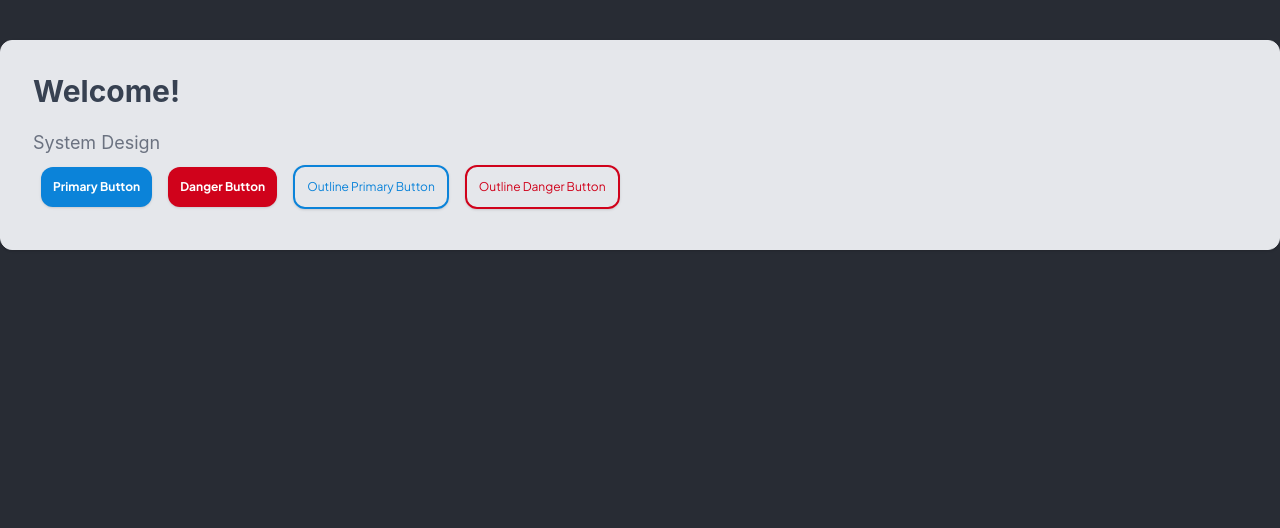
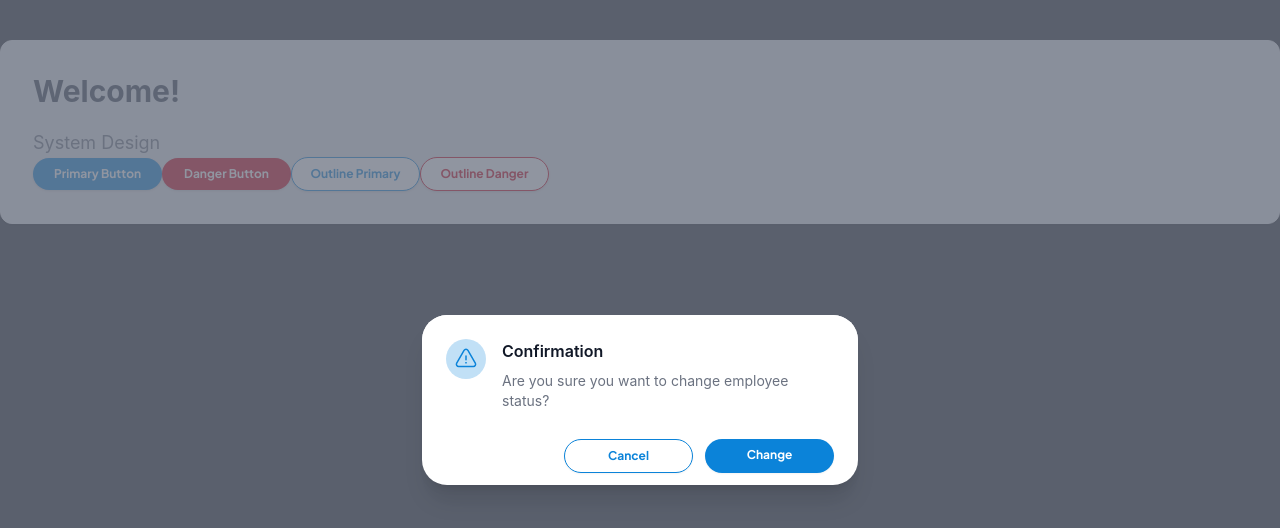
Before and after one commit to PROPENSI-A06-PLABS/frontend, a React (Create React App) app: page / in a window 1280 px wide. Shown: the top 528 px of the page. Built offline with nearby package versions, Linux system fonts and the light colour scheme.

Commit message:
Membuat component modal dan revisi button

```diff
--- a/package.json
+++ b/package.json
@@ -10,7 +10,7 @@
     "react": "^18.2.0",
     "react-dom": "^18.2.0",
     "react-icons": "^4.8.0",
-    "react-scripts": "5.0.1",
+    "react-scripts": "^5.0.1",
     "web-vitals": "^2.1.4"
   },
   "scripts": {
--- a/src/App.js
+++ b/src/App.js
@@ -1,7 +1,8 @@
 import logo from './logo-plabs-full.png';
 import './App.css';
 // import Button from './components/Button';
-import { Button, OutlineButton } from './components/Button';
+// import { Button, OutlineButton } from './components/Button';
+import { Button, OutlineButton, WarningModal, ConfirmModal, Navbar } from './components'
 
 // function App() {
 //   return (
@@ -15,6 +16,7 @@ import { Button, OutlineButton } from './components/Button';
 
 function App() {
   return (
+    <>
     <div className="container mx-auto bg-gray-200 rounded-xl shadow border p-8 m-10">
       <p className="text-3xl text-gray-700 font-bold mb-5">
         Welcome!
@@ -26,9 +28,14 @@ function App() {
       {/* <button className="primary-button" onClick={() => console.log("Primary Button")}>asdad</button> */}
       <Button variant="button-primary" onClick={() => console.log("Primary Button")}>Primary Button</Button>
       <Button variant="button-danger" onClick={() => console.log("Danger Button")}>Danger Button</Button>
-      <OutlineButton variant="button-primary" onClick={() => console.log("Outline Primary Button")}>Outline Primary Button</OutlineButton>
-      <OutlineButton variant="button-danger" onClick={() => console.log("Outline Danger Button")}>Outline Danger Button</OutlineButton>
+      <OutlineButton variant="button-primary" onClick={() => console.log("Outline Primary Button")}>Outline Primary </OutlineButton>
+      <OutlineButton variant="button-danger" onClick={() => console.log("Outline Danger Button")}>Outline Danger </OutlineButton>
+
+      {/* <WarningModal label='Delete Employee' description='You will lose all employee data. This action cannot be undone.' rightbutton='Delete' leftbutton='Cancel' /> */}
+      {/* <ConfirmModal label='Confirmation' description='Are you sure you want to change employee status?' rightbutton='Change' leftbutton='Cancel'/> */}
     </div>
+    <ConfirmModal label='Confirmation' description='Are you sure you want to change employee status?' rightbutton='Change' leftbutton='Cancel'/>
+    </>
   );
 }
 
--- a/src/components/Button.js
+++ b/src/components/Button.js
@@ -19,7 +19,7 @@ const Button = ({
             <button
                 type={type}
                 variant={variant}
-                className={`${className} ${variant} rounded-xl shadow p-3 m-2 text-xs font-bold text-white`}
+                className={`${className} ${variant}  inline-flex w-full justify-center rounded-[25px]  px-3 py-2 hover:brightness-90 shadow text-xs font-bold text-white sm:w-[129px]`}
                 onClick={onClick}
                 id={id}
                 >{children}
@@ -46,7 +46,7 @@ const OutlineButton = ({
             <button
                 type={type}
                 variant={variant}
-                className={`${className} ${variant} rounded-xl shadow p-3 m-2 text-xs font-boldbg-white border-2`}
+                className={`${className} ${variant}  inline-flex w-full justify-center rounded-[25px] hover:brightness-90 shadow px-3 py-2 text-xs font-bold bg-white border-[1px] sm:w-[129px]`}
                 onClick={onClick}
                 id={id}
                 >{children}
--- /dev/null
+++ b/src/components/Modals.js
@@ -0,0 +1,81 @@
+import  React , {useState } from 'react';
+
+
+
+const WarningModal = ({label, description, leftbutton, rightbutton}) => {
+    const [showModal, setShowModal] = useState(true);
+
+  return showModal ? (
+    <div class="relative z-10" aria-labelledby="modal-title" role="dialog" aria-modal="true">
+    <div class="fixed inset-0 bg-gray-500 bg-opacity-75 transition-opacity" onClick={() => setShowModal(false)}></div>
+
+    <div class="fixed inset-0 z-10 overflow-y-auto">
+        <div class="flex min-h-full items-end justify-center p-4 text-center sm:items-center sm:p-0">
+
+        <div class="relative transform overflow-hidden rounded-[25px] bg-white text-left shadow-xl transition-all sm:my-8 sm:w-full sm:max-w-[436px]">
+            <div class="bg-white px-4 pt-5 pb-4 sm:p-6 sm:pb-4">
+            <div class="sm:flex sm:items-start">
+                <div class="mx-auto flex h-12 w-12 flex-shrink-0 items-center justify-center rounded-full bg-red-100 sm:mx-0 sm:h-10 sm:w-10">
+                <svg class="h-6 w-6 text-red-600" fill="none" viewBox="0 0 24 24" stroke-width="1.5" stroke="currentColor" aria-hidden="true">
+                    <path stroke-linecap="round" stroke-linejoin-="round" d="M12 9v3.75m-9.303 3.376c-.866 1.5.217 3.374 1.948 3.374h14.71c1.73 0 2.813-1.874 1.948-3.374L13.949 3.378c-.866-1.5-3.032-1.5-3.898 0L2.697 16.126zM12 15.75h.007v.008H12v-.008z" />
+                </svg>
+                </div>
+                <div class="mt-3 text-center sm:mt-0 sm:ml-4 sm:text-left">
+                <h3 class="text-base font-semibold leading-6 text-gray-900" id="modal-title">{label}</h3>
+
+                <div class="mt-2">
+                    <p class="text-sm text-gray-500">{description}</p>
+                </div>
+                </div>
+            </div>
+            </div>
+            <div class="px-4 py-3 sm:flex sm:flex-row-reverse sm:px-6">
+            <button type="button" class="inline-flex w-full justify-center rounded-[25px] bg-danger px-3 py-2 text-xs font-bold text-white shadow-sm hover:brightness-90 sm:ml-3 sm:w-[129px]" onClick={() => setShowModal(false)}>{rightbutton}</button>
+            <button type="button" class="inline-flex w-full justify-center text-primary rounded-[25px] bg-white px-3 py-2 text-xs font-bold shadow-sm border-primary border-[1px] hover:brightness-90 sm:mt-0 sm:w-[129px]" onClick={() => setShowModal(false)}>{leftbutton}</button>
+            </div>
+        </div>
+        </div>
+    </div>
+    </div>
+    ) : null ;
+};
+
+const ConfirmModal = ({label, description, leftbutton, rightbutton}) => {
+    const [showModal, setShowModal] = useState(true);
+
+  return showModal ? (
+    <div class="relative z-10" aria-labelledby="modal-title" role="dialog" aria-modal="true">
+    <div class="fixed inset-0 bg-gray-500 bg-opacity-75 transition-opacity"></div>
+
+    <div class="fixed inset-0 z-10 overflow-y-auto" >
+        <div class="flex min-h-full items-end justify-center p-4 text-center sm:items-center sm:p-0">
+
+        <div class="relative transform overflow-hidden rounded-[25px] bg-white text-left shadow-xl transition-all sm:my-8 sm:w-full sm:max-w-[436px]">
+            <div class="bg-white px-4 pt-5 pb-4 sm:p-6 sm:pb-4">
+            <div class="sm:flex sm:items-start">
+                <div class="mx-auto flex h-12 w-12 flex-shrink-0 items-center justify-center rounded-full bg-primary bg-opacity-25 sm:mx-0 sm:h-10 sm:w-10">
+                <svg class="h-6 w-6 text-primary" fill="none" viewBox="0 0 24 24" stroke-width="1.5" stroke="currentColor" aria-hidden="true">
+                    <path stroke-linecap="round" stroke-linejoin-="round" d="M12 9v3.75m-9.303 3.376c-.866 1.5.217 3.374 1.948 3.374h14.71c1.73 0 2.813-1.874 1.948-3.374L13.949 3.378c-.866-1.5-3.032-1.5-3.898 0L2.697 16.126zM12 15.75h.007v.008H12v-.008z" />
+                </svg>
+                </div>
+                <div class="mt-3 text-center sm:mt-0 sm:ml-4 sm:text-left">
+                <h3 class="text-base font-semibold leading-6 text-gray-900" id="modal-title">{label}</h3>
+
+                <div class="mt-2">
+                    <p class="text-sm text-gray-500">{description}</p>
+                </div>
+                </div>
+            </div>
+            </div>
+            <div class="px-4 py-3 sm:flex sm:flex-row-reverse sm:px-6">
+            <button type="button" class="inline-flex w-full justify-center rounded-[25px] bg-primary px-3 py-2 text-xs font-bold text-white shadow-sm hover:brightness-90 sm:ml-3 sm:w-[129px]" onClick={() => setShowModal(false)}>{rightbutton}</button>
+            <button type="button" class=" mt-3 inline-flex w-full justify-center text-primary rounded-[25px] bg-white px-3 py-2 text-xs font-bold shadow-sm border-primary border-[1px] hover:brightness-90 sm:mt-0 sm:w-[129px]" onClick={() => setShowModal(false)}>{leftbutton}</button>
+            </div>
+        </div>
+        </div>
+    </div>
+    </div>
+    ) : null ;
+};
+
+export {WarningModal, ConfirmModal};
--- /dev/null
+++ b/src/components/index.js
@@ -0,0 +1,3 @@
+export { Button, OutlineButton } from './Button.js';
+export { WarningModal, ConfirmModal } from './Modals.js';
+export { default as Navbar } from './Navbar.jsx';
```
Also changed, not shown: 1 other file (tests, documents, lock files or other folders).
